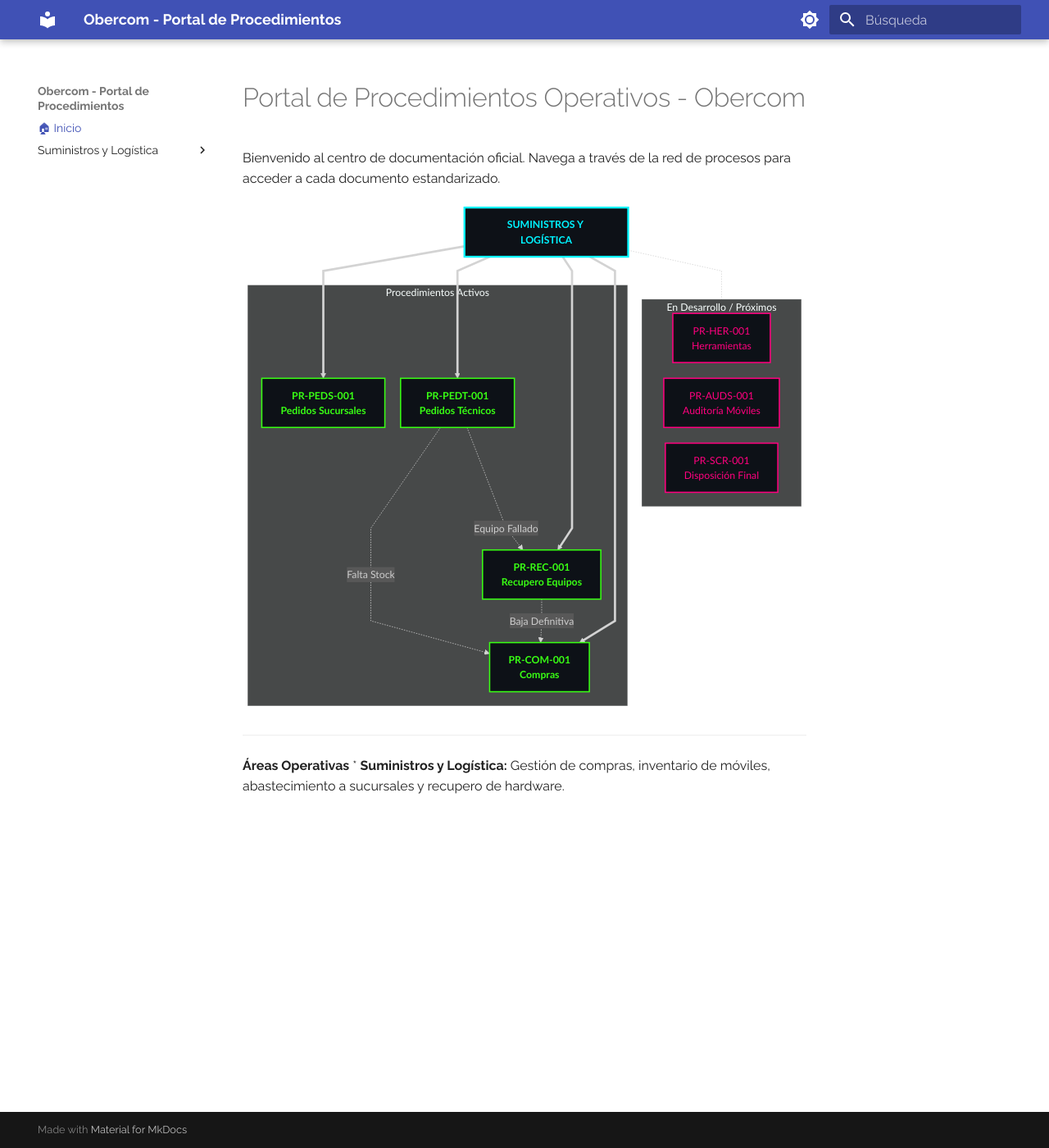
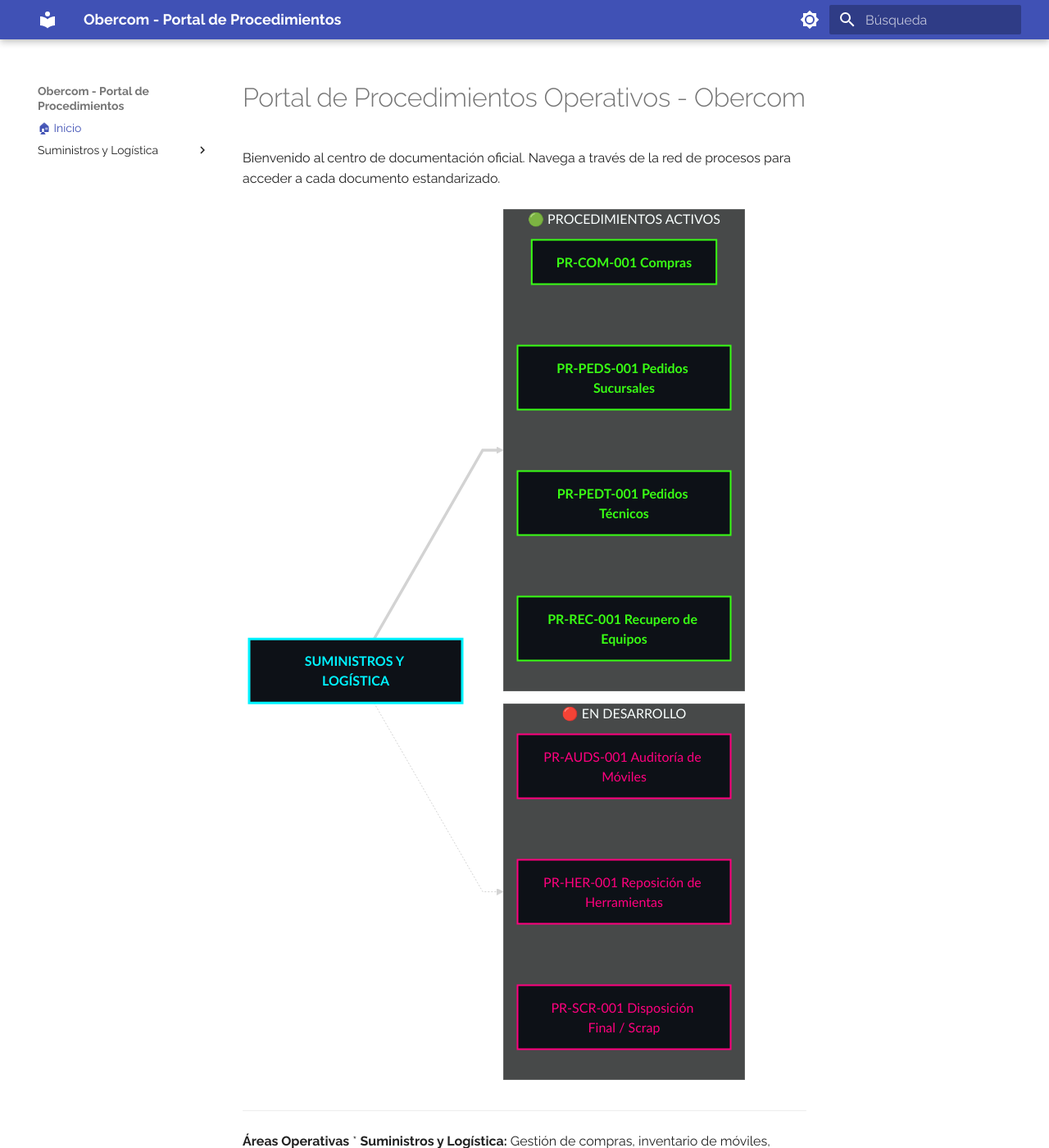
Before and after one commit to elingenierok/procedimientos-isp, an MkDocs documentation site: the page built from docs/index.md, in a window 1280 px wide and 1400 px high. Shown: the whole window at 82% size. Built offline with MkDocs 1.6.1 and Material for MkDocs 9.7.7, drawn with Linux system fonts in a browser that asks for light colours; part of the change alters nothing that is shown.

Commit message:
Refactor flowchart layout and spacing in index.md
Updated the flowchart layout and adjusted node spacing in the documentation.

```diff
--- a/docs/index.md
+++ b/docs/index.md
@@ -3,51 +3,47 @@
 Bienvenido al centro de documentación oficial. Navega a través de la red de procesos para acceder a cada documento estandarizado.
 
 <div class="mermaid">
-graph TD
+graph LR
     %% Estilos Neón / Fondo Oscuro
     classDef area fill:#0d1117,stroke:#00f3ff,stroke-width:3px,color:#00f3ff,font-weight:bold;
     classDef activo fill:#0d1117,stroke:#39ff14,stroke-width:2px,color:#39ff14,font-weight:bold;
     classDef desarrollo fill:#0d1117,stroke:#ff007f,stroke-width:2px,color:#ff007f;
 
-    %% Nivel 1: Área Principal
+    %% Nodo Raíz (Izquierda)
     SL[<b>SUMINISTROS Y LOGÍSTICA</b>]:::area
 
-    %% Nivel 2: Procedimientos VIGENTES (Alineación Horizontal)
-    subgraph VIGENTES ["Procedimientos Activos"]
-        direction LR
-        PEDS[PR-PEDS-001<br>Pedidos Sucursales]:::activo
-        PEDT[PR-PEDT-001<br>Pedidos Técnicos]:::activo
-        REC[PR-REC-001<br>Recupero Equipos]:::activo
-        COM[PR-COM-001<br>Compras]:::activo
+    %% Columna 1: Procedimientos Activos
+    subgraph ACT ["🟢 PROCEDIMIENTOS ACTIVOS"]
+        direction TB
+        COM[PR-COM-001 Compras]:::activo
+        PEDS[PR-PEDS-001 Pedidos Sucursales]:::activo
+        PEDT[PR-PEDT-001 Pedidos Técnicos]:::activo
+        REC[PR-REC-001 Recupero de Equipos]:::activo
+
+        COM ~~~ PEDS ~~~ PEDT ~~~ REC
     end
 
-    %% Nivel 3: Procedimientos EN DESARROLLO
-    subgraph FUTUROS ["En Desarrollo / Próximos"]
-        direction LR
-        HER[PR-HER-001<br>Herramientas]:::desarrollo
-        AUDS[PR-AUDS-001<br>Auditoría Móviles]:::desarrollo
-        SCR[PR-SCR-001<br>Disposición Final]:::desarrollo
+    %% Columna 2: Procedimientos En Desarrollo
+    subgraph DES ["🔴 EN DESARROLLO"]
+        direction TB
+        AUDS[PR-AUDS-001 Auditoría de Móviles]:::desarrollo
+        HER[PR-HER-001 Reposición de Herramientas]:::desarrollo
+        SCR[PR-SCR-001 Disposición Final / Scrap]:::desarrollo
+
+        AUDS ~~~ HER ~~~ SCR
     end
 
-    %% Jerarquía Principal (Conexiones de Cabecera)
-    SL ==> PEDS
-    SL ==> PEDT
-    SL ==> REC
-    SL ==> COM
-    SL -.- FUTUROS
+    %% Conexiones Principales (Distribución Horizontal)
+    SL ==> ACT
+    SL -.-> DES
 
-    %% Interconexiones Operativas entre Procesos
-    PEDT -.->|Falta Stock| COM
-    PEDT -.->|Equipo Fallado| REC
-    REC -.->|Baja Definitiva| COM
-
-    %% Hipervínculos a Archivos
+    %% Links de Navegación
+    click COM "suministros-logistica/PR-COM-001/"
     click PEDS "suministros-logistica/PR-PEDS-001/"
     click PEDT "suministros-logistica/PR-PEDT-001/"
     click REC "suministros-logistica/PR-REC-001/"
-    click COM "suministros-logistica/PR-COM-001/"
+    click AUDS "suministros-logistica/PR-AUDS-001/"
     click HER "suministros-logistica/PR-HER-001/"
-    click AUDS "suministros-logistica/PR-AUDS-001/"
     click SCR "suministros-logistica/PR-SCR-001/"
 </div>
 
@@ -58,8 +54,8 @@ graph TD
     theme: 'dark',
     flowchart: {
       curve: 'linear',
-      nodeSpacing: 25,
-      rankSpacing: 45
+      nodeSpacing: 15,
+      rankSpacing: 50
     }
   });
 </script>
```
